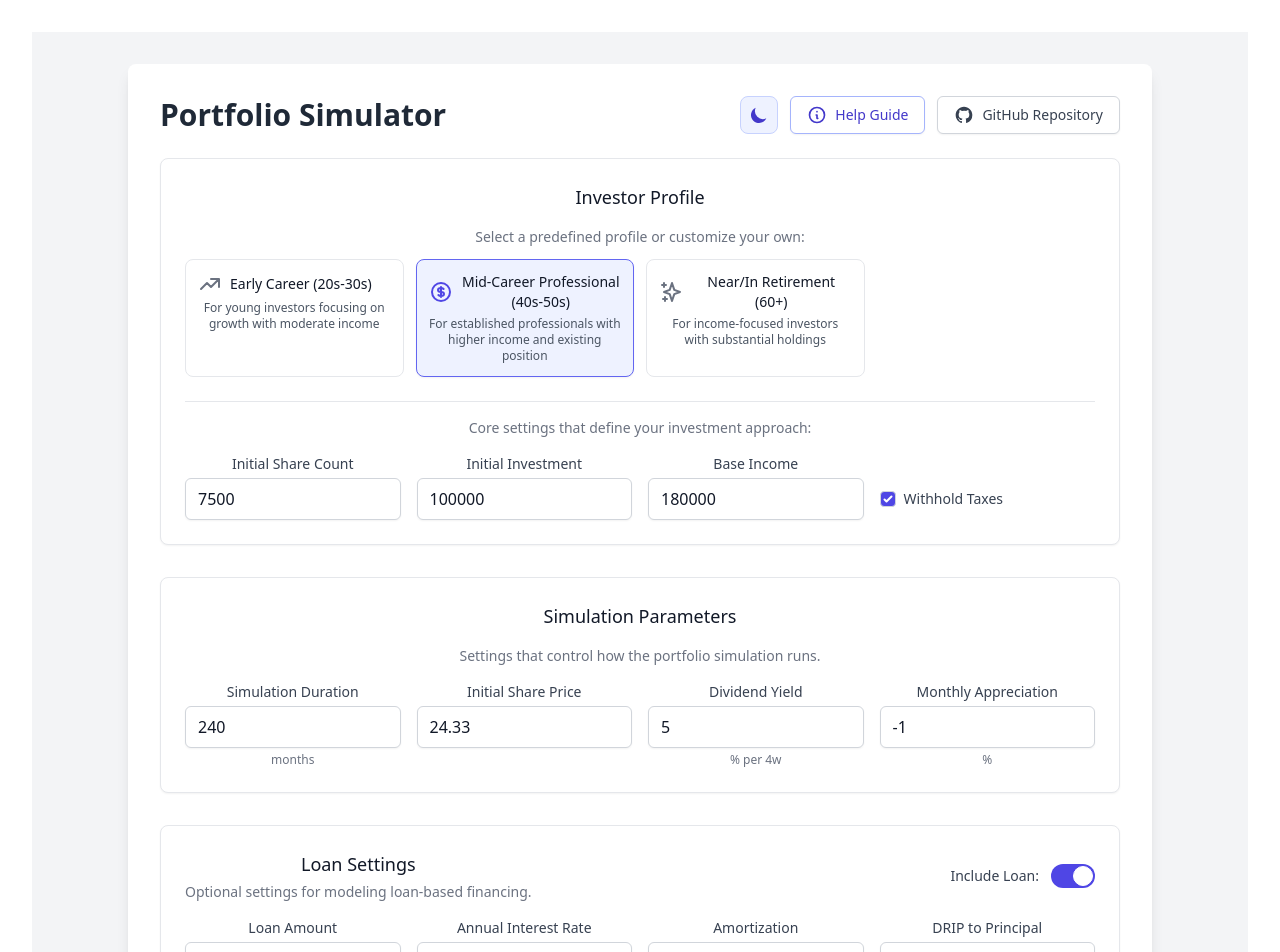
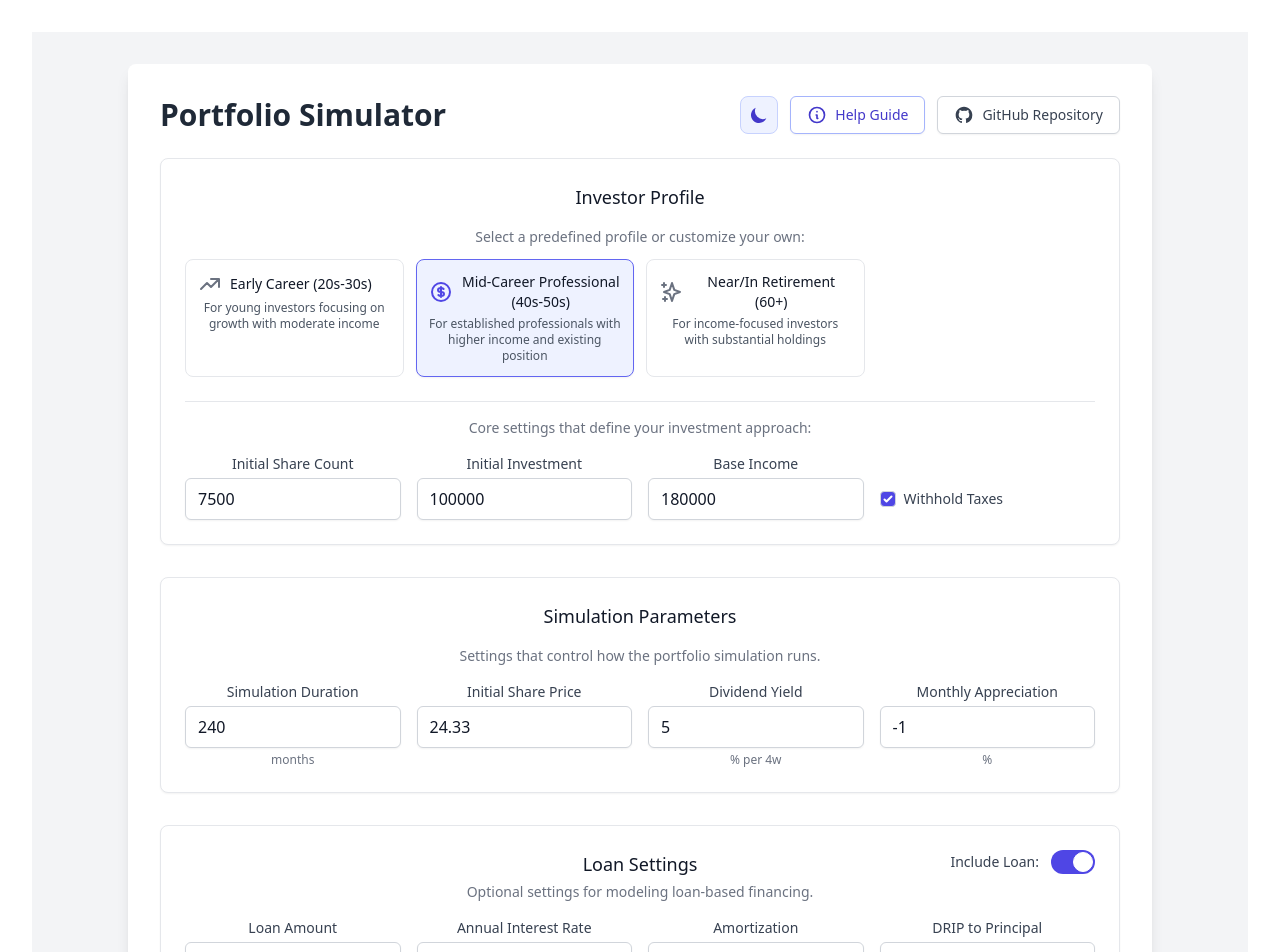
Before and after one commit to davidpeden3/portfolio-sim, a React (Vite) app: page / in a window 1280 px wide. Shown: the top 952 px of the page. Built offline with nearby package versions, Linux system fonts and the light colour scheme.

Commit message:
fix alignment

```diff
--- a/src/components/AssumptionsForm.tsx
+++ b/src/components/AssumptionsForm.tsx
@@ -354,14 +354,15 @@ const AssumptionsForm = ({ formData, onChange, onSubmit, selectedProfile, hasCus
 
             {/* Loan Settings Section */}
             <div className="bg-white dark:bg-darkBlue-800 p-6 rounded-lg shadow-sm border border-gray-200 dark:border-darkBlue-700 transition-colors duration-200">
-                <div className="flex justify-between items-center mb-4">
-                    <div>
+                <div className="relative mb-4">
+                    {/* Centered header and subtext */}
+                    <div className="text-center">
                         <h3 className="text-lg font-medium text-gray-900 dark:text-white transition-colors duration-200">Loan Settings</h3>
                         <p className="text-sm text-gray-500 dark:text-gray-300 mt-1 transition-colors duration-200">Optional settings for modeling loan-based financing.</p>
                     </div>
 
-                    {/* Explicit toggle for loan inclusion */}
-                    <div className="flex items-center">
+                    {/* Explicit toggle for loan inclusion - positioned absolutely at top right */}
+                    <div className="absolute top-0 right-0 flex items-center">
                         <span className="mr-3 text-sm text-gray-700 dark:text-gray-300 transition-colors duration-200">Include Loan:</span>
                         <label className="relative inline-flex items-center cursor-pointer">
                             <input
```
